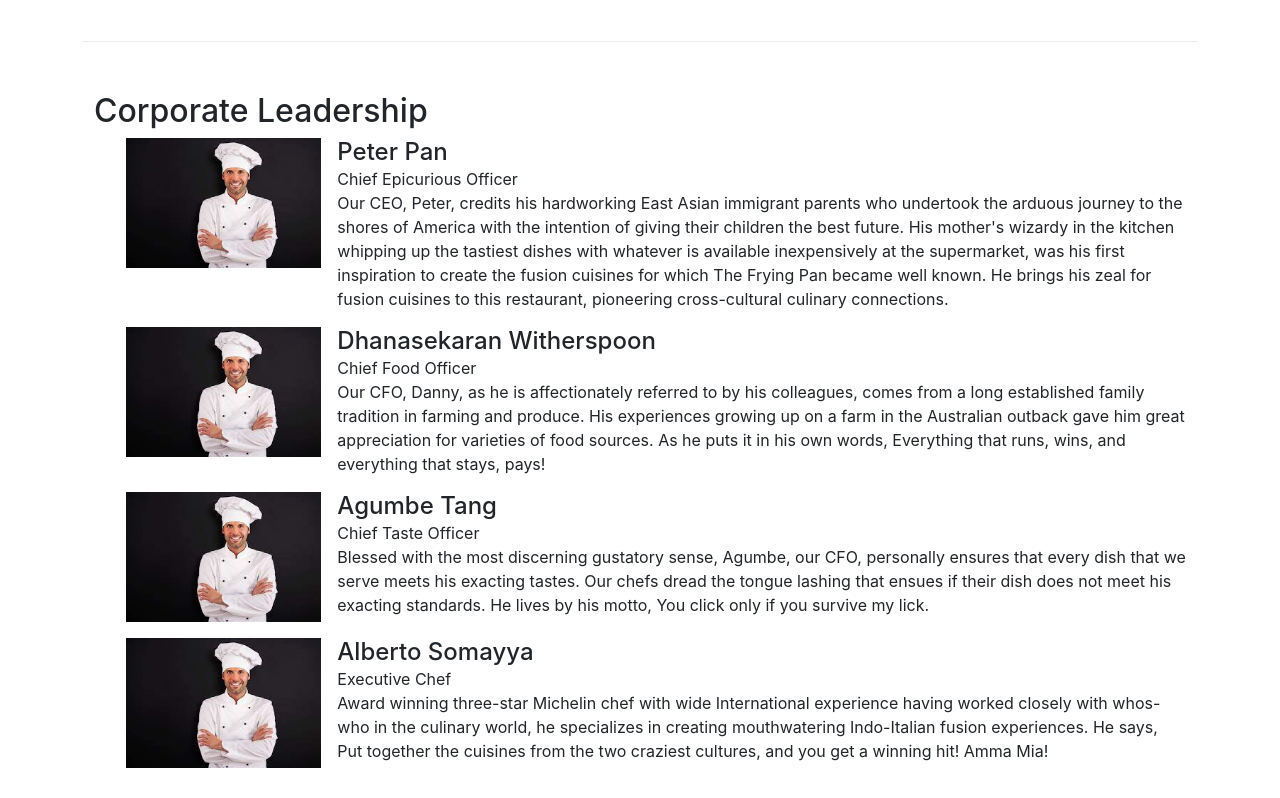
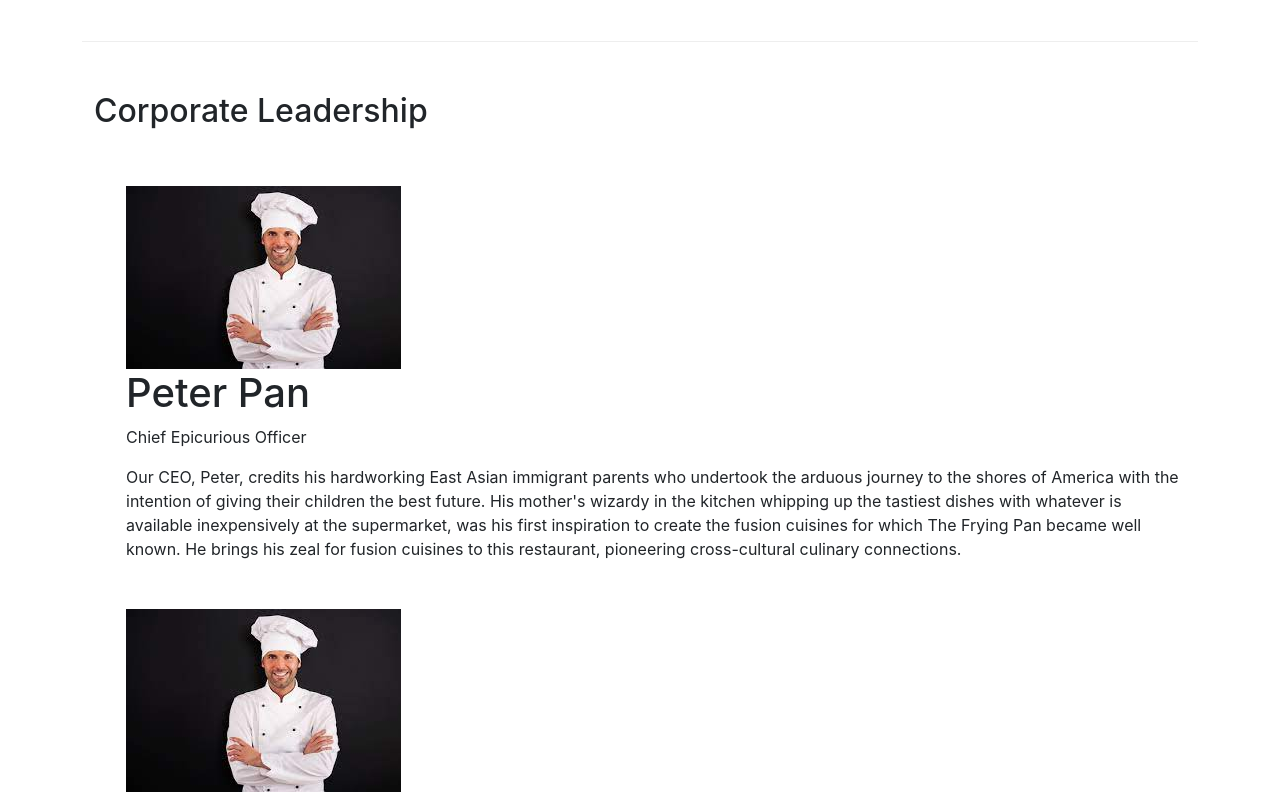
Before and after one commit to hugoabreu1002/ReactLearning, a React (Create React App) app in the folder confusion/: page /aboutus in a window 1280 px wide. Shown: the part 940-1738 px from the top of the page. Built offline with nearby package versions, Linux system fonts and the light colour scheme.

Commit message:
using media component from reactstrap

```diff
--- a/confusion/src/components/AboutUsComponent.js
+++ b/confusion/src/components/AboutUsComponent.js
@@ -2,16 +2,24 @@ import React from 'react';
 import { Breadcrumb, BreadcrumbItem, Card, CardBody, CardHeader, Media } from 'reactstrap';
 import { Link } from 'react-router-dom';
 
-function RenderLeader(props) {
+function RenderLeader({ leader }) {
     return (
-        <div className="horizontal-card" >
-            <img src={props.leader.image} alt="Card cap" />
-            <div className="horizontal-card-body">
-                <h4 className="card-title">{props.leader.name}</h4>
-                <span className="span">{props.leader.designation}</span>
-                <p className="card-text">{props.leader.description}</p>
-            </div>
-        </div >
+        <div key={leader.id} className="col-12 mt-5">
+            <Media>
+                <Media left>
+                    <Media object src={leader.image} alt={leader.name} />
+                </Media>
+                <Media body className="col-12">
+                    <Media heading>
+                        <h1>{leader.name}</h1>
+
+                    </Media>
+                    <p>{leader.designation}</p>
+                    <p>{leader.description}</p>
+                </Media>
+
+            </Media>
+        </div>
     );
 }
 
```
